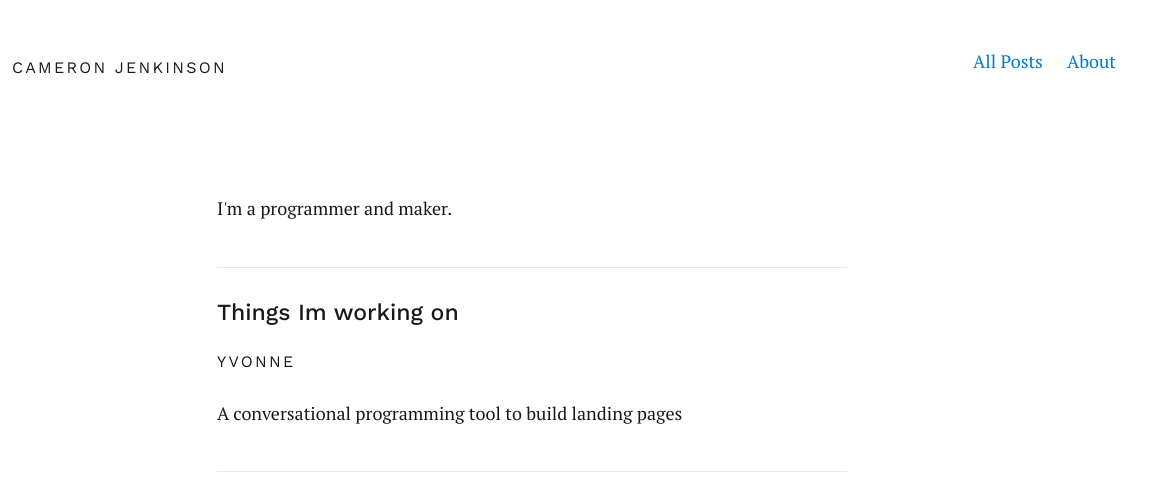
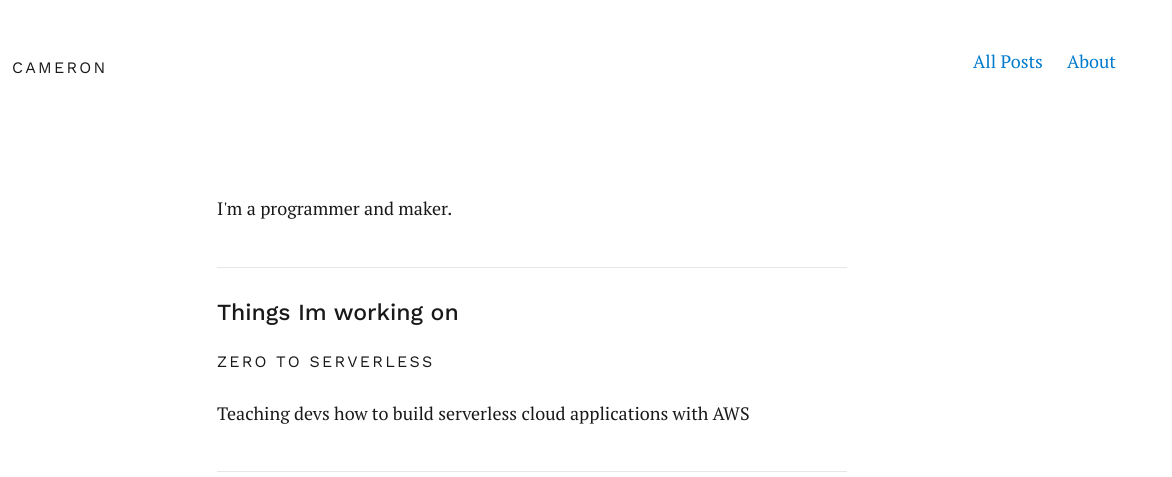
Before and after one commit to cjjenkinson/cjjenkinson.github.io, a Gatsby site: page / in a window 1280 px wide. Shown: the top 477 px of the page, 108-1280 px from the left. Built offline with nearby package versions, Linux system fonts and the light colour scheme; Gatsby itself is replaced by a stand-in of ours; some packages are replaced by stand-ins of ours.

Commit message:
Update copy

```diff
--- a/package.json
+++ b/package.json
@@ -8,6 +8,7 @@
     "url": "https://github.com/gatsbyjs/gatsby/issues"
   },
   "dependencies": {
+    "@aws-amplify/cli": "^4.40.1",
     "babel-plugin-styled-components": "^1.10.7",
     "convertkit-react": "^1.4.2",
     "gatsby": "^2.9.2",
@@ -29,6 +30,7 @@
     "gatsby-source-filesystem": "^2.0.39",
     "gatsby-transformer-remark": "^2.3.12",
     "gatsby-transformer-sharp": "^2.1.21",
+    "global": "^4.4.0",
     "prismjs": "^1.16.0",
     "react": "^16.8.6",
     "react-dom": "^16.8.6",
--- a/src/components/layout.js
+++ b/src/components/layout.js
@@ -83,7 +83,7 @@ const Header = () => (
         <Avatar>
           <Image imagePath="me.jpg" />
         </Avatar>
-        <h4>Cameron Jenkinson</h4>
+        <h4>Cameron</h4>
       </Profile>
     </StyledLink>
     <Navigation>
--- a/src/pages/index.js
+++ b/src/pages/index.js
@@ -28,8 +28,8 @@ const Home = () => (
       </Section>
       <h3>Things Im working on</h3>
       <Section>
-        <h4>Yvonne</h4>
-        <p>A conversational programming tool to build landing pages</p>
+        <h4>Zero to Serverless</h4>
+        <p>Teaching devs how to build serverless cloud applications with AWS</p>
       </Section>
       <h3>Things I made</h3>
       <Section>
```
Also changed, not shown: src/pages/about.js (+2 -6 lines), 1 other file.
